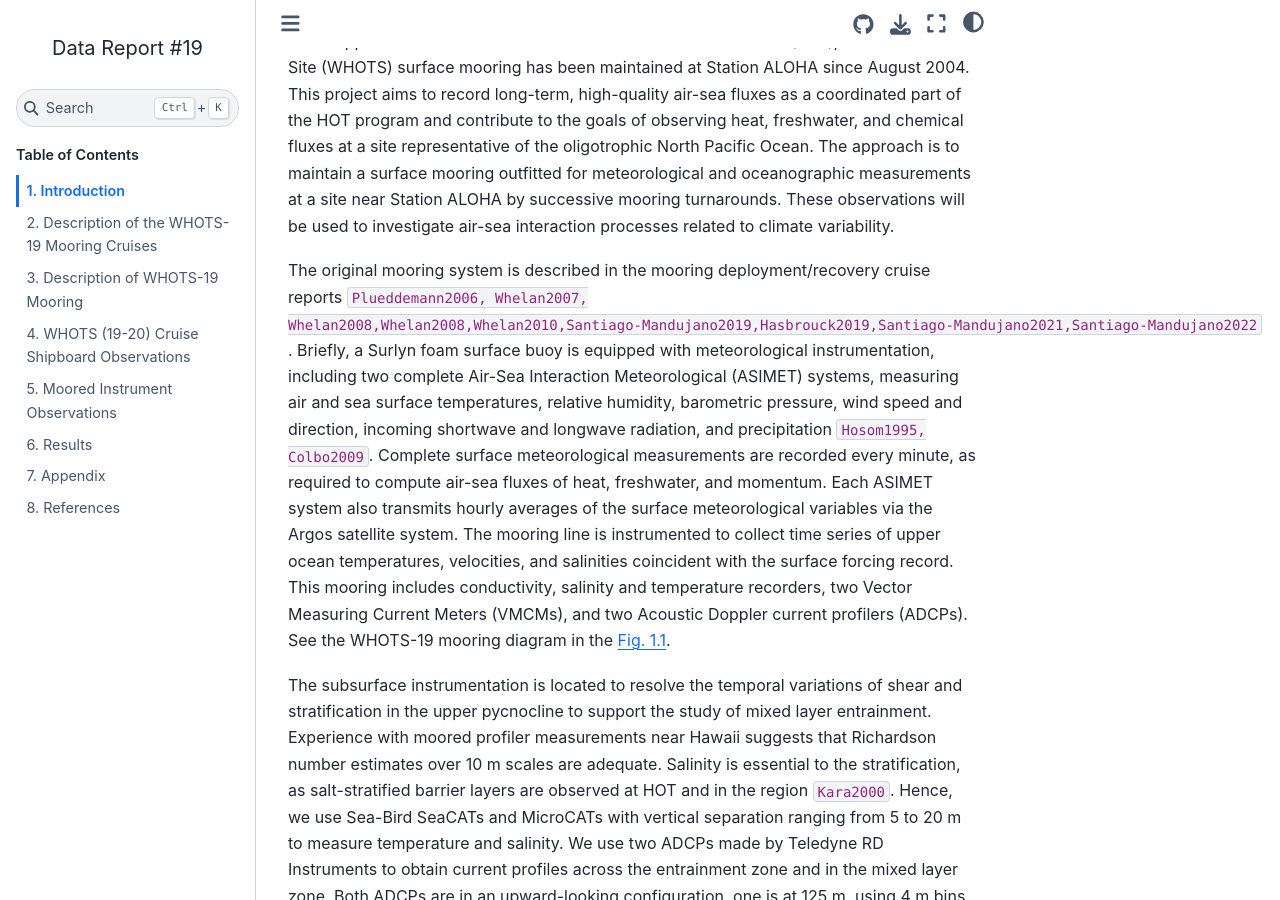
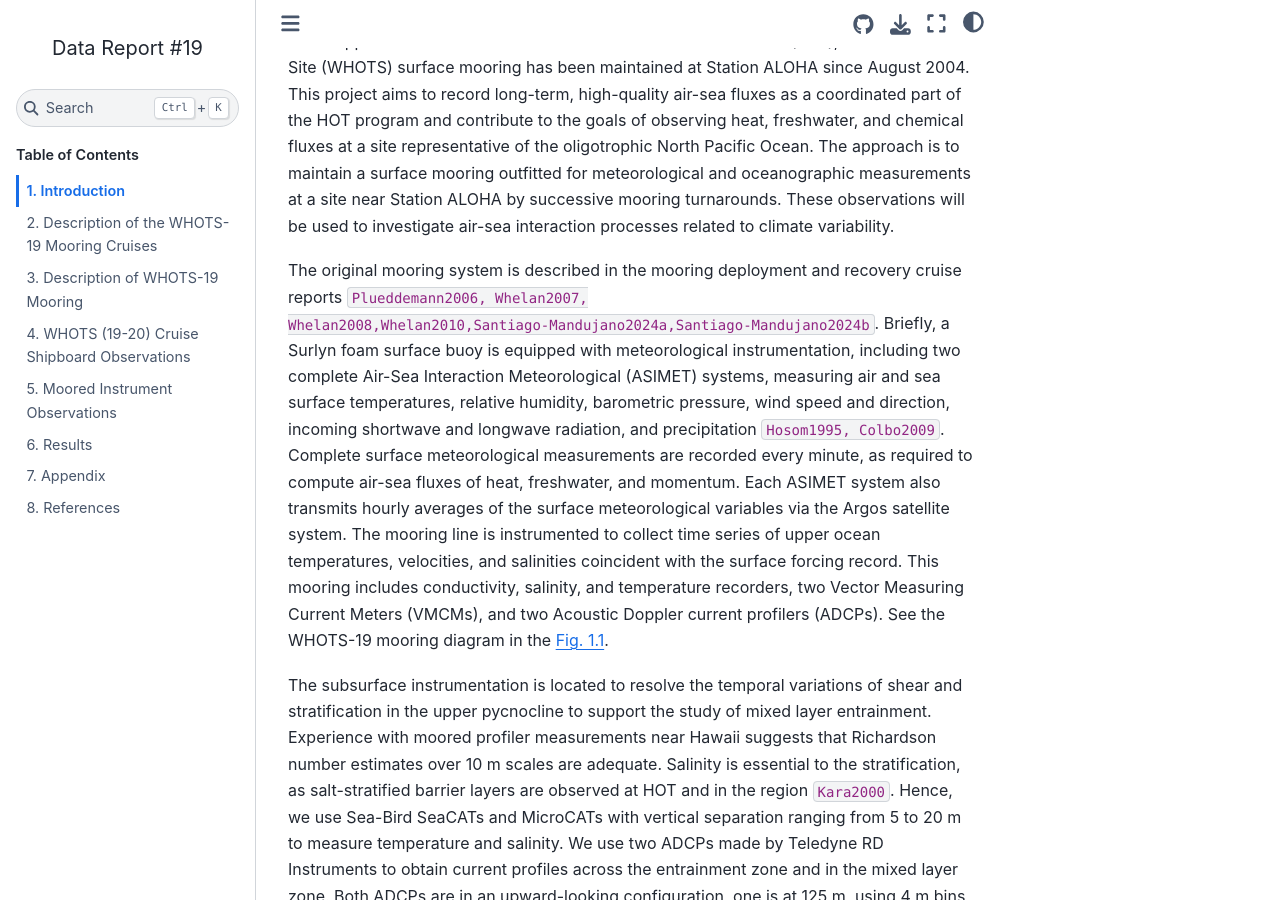
Before and after one commit to fcarvalhopacheco/whots19-data-report, a Sphinx documentation site: the page built from docs/source/1_section.md, in a window 1280 px wide and 900 px high, scrolled down 310 px. Built offline with Sphinx 7.4.7 and the Sphinx Book theme 1.1.4, drawn with Linux system fonts in a browser that asks for light colours; cross-references to code outside the pages are shown as plain code; some of the changed lines change nothing that is shown; some of the changed text lies outside the part shown.

Commit message:
updated section 1 and refs.bib

````diff
--- a/docs/source/1_section.md
+++ b/docs/source/1_section.md
@@ -24,8 +24,8 @@ Station ALOHA by successive mooring turnarounds. These observations will be
 used to investigate air-sea interaction processes related to climate
 variability.
 
-The original mooring system is described in the mooring deployment/recovery
-cruise reports {cite}`Plueddemann2006, Whelan2007, Whelan2008,Whelan2008,Whelan2010,Santiago-Mandujano2019,Hasbrouck2019,Santiago-Mandujano2021,Santiago-Mandujano2022`.
+The original mooring system is described in the mooring deployment and recovery
+cruise reports {cite}`Plueddemann2006, Whelan2007, Whelan2008,Whelan2010,Santiago-Mandujano2024a,Santiago-Mandujano2024b`.
 Briefly, a Surlyn foam surface buoy is equipped with meteorological
 instrumentation, including two complete Air-Sea Interaction Meteorological
 (ASIMET) systems, measuring air and sea surface temperatures, relative humidity,
@@ -36,7 +36,7 @@ air-sea fluxes of heat, freshwater, and momentum. Each ASIMET system also
 transmits hourly averages of the surface meteorological variables via the Argos
 satellite system. The mooring line is instrumented to collect time series of
 upper ocean temperatures, velocities, and salinities coincident with the
-surface forcing record. This mooring includes conductivity, salinity and
+surface forcing record. This mooring includes conductivity, salinity, and
 temperature recorders, two Vector Measuring Current Meters (VMCMs), and two
 Acoustic Doppler current profilers (ADCPs). See the WHOTS-19 mooring diagram in
 the {numref}`diagram`.
@@ -67,18 +67,17 @@ deployment (June 2012) to measure near-bottom temperature and salinity.
 WHOTS-19 mooring design
 ```
 
-The WHOTS-19 mooring was deployed on
-June 17, 2023
+The WHOTS-19 mooring was deployed on June 17, 2023
 ([WHOTS-19 cruise](http://www.soest.hawaii.edu/whots/wh19_dep.html))
 and was recovered on June 06, 2024
 ([WHOTS-20 cruise](http://www.soest.hawaii.edu/whots/wh20_dep.html)).
 The cruises were aboard the R/V Oscar Elton Settle. The WHOTS-20 mooring was
 deployed on June 02, 2024, during the
-[WHOTS-20 cruise](http://www.soest.hawaii.edu/whots/wh20_dep.html) and was
-recovered on tember Se, 2025.
+[WHOTS-20 cruise](http://www.soest.hawaii.edu/whots/wh20_dep.html)
+and is scheduled for recovery in August 2025.
 
 This report documents and describes the oceanographic observations made on the
-WHOTS-19 mooring for nearly one year and ten months and from shipboard
+WHOTS-19 mooring for nearly one year and from shipboard
 measurements during the two cruises when the mooring was deployed and
 recovered. Sections
 {ref}`II</2_section.md#description-of-the-WHOTS-19-mooring-cruises>` and
--- a/docs/source/latex_templates/refs.bib
+++ b/docs/source/latex_templates/refs.bib
@@ -32,8 +32,18 @@
    year = {1999},
 }
 
-@techreport{Fukieki2021,
-   author = {Lance Fukieki and Fernando Santiago-Mandujano and Fernando Carvalho Pacheco and Daniel Fitzgerald and Daniel Fitzgerald and Angelicque White},
+@techreport{Fujieki2024,
+   author = {Lance Fujieki and Fernando Santiago-Mandujano and Fernando Carvalho Pacheco and James Potemra and Angelicque White},
+   city = {Honolulu, Hawaii 96822},
+   institution = {School of Ocean and Earth Science and Technology Publication #11724},
+   pages = {1-375},
+   title = {Hawaii Ocean Time-series Data Report 34: 2022},
+   url = {https://hahana.soest.hawaii.edu/hot/reports/rep_y34.pdf},
+   year = {2024},
+}
+
+@techreport{Fujieki2021,
+   author = {Lance Fujieki and Fernando Santiago-Mandujano and Fernando Carvalho Pacheco and Daniel Fitzgerald and James Potemra and Angelicque White},
    city = {Honolulu, Hawaii 96822},
    institution = {School of Ocean and Earth Science and Technology Publication #11424},
    pages = {1-426},
@@ -42,8 +52,8 @@
    year = {2021},
 }
 
-@techreport{Fukieki2020,
-   author = {Lance Fukieki and Fernando Santiago-Mandujano and Fernando Carvalho Pacheco and Ksenia Trifonova and Daniel Fitzgerald and James Potemra and Angelicque White},
+@techreport{Fujieki2020,
+   author = {Lance Fujieki and Fernando Santiago-Mandujano and Fernando Carvalho Pacheco and Ksenia Trifonova and Daniel Fitzgerald and James Potemra and Angelicque White},
    institution = {SOEST Publication #10813},
    keywords = {SOEST Publication #10813},
    title = {Hawaii Ocean Time-series Data Report 30: 2018},
@@ -52,22 +62,12 @@
 }
 
 @techreport{Fujieki2019,
-   author = {Lance Fukieki and Fernando Santiago-Mandujano and Ksenia Trifonova and Roger Lukas and David Karl},
+   author = {Lance Fujieki and Fernando Santiago-Mandujano and Ksenia Trifonova and Roger Lukas and David Karl},
    institution = {School of Ocean and Earth Science and Technology, University of Hawaii, SOEST Publication #10803},
    pages = {436},
    title = {Hawaii Ocean Time-series Data Report 29: 2017},
    url = {https://hahana.soest.hawaii.edu/hot/reports/rep_y29.pdf},
    year = {2019},
-}
-
-@techreport{Hasbrouck2019,
-   author = {Emerson Hasbrouck and Robert Weller and Fernando Santiago-Mandujano and Byron Blomquist and Kelsey Maloney and Jefrey Snyder and Abby Clabaugh and Samantha Adams and Kellen Rosburg and Andrew King and Svetlana Natarov and Noah Howins and Garrett Hebert and Roger Lukas},
-   doi = {10.1575/1912/25262},
-   month = {1},
-   pages = {112},
-   title = {WHOI Hawaii Ocean Timeseries Station (WHOTS) : WHOTS-14 2017 mooring turnaround cruise report},
-   year = {2019},
-   institution={Woods Hole Oceanographic Institution}
 }
 
 @article{Hosom1995,
@@ -160,28 +160,30 @@
    year = {2007},
 }
 
-@techreport{Santiago-Mandujano2019,
-   author = {Fernando Santiago-Mandujano and Jefrey Snyder and Svetlana Natarov and Kelsey Maloney and Noah Howins and Garrett Hebert and Roger Lukas},
-   institution = {School of Ocean and Earth Science and Technology; University of Hawaii},
-   title = {UH Contributions to WHOTS-15 Cruise Report},
-   url = {http://www.soest.hawaii.edu/whots/proc_reports/WHOTS-15_CruiseRpt.pdf},
-   year = {2019},
+@techreport{Santiago-Mandujano2022,
+   author = {Fernando Santiago-Mandujano and Fernando Carvalho Pacheco and Dan Fitzgerald and Kelsey Maloney and Tully Rohrer and James Harris III and Noah Howins and James Potemra},
+   institution = {School of Ocean and Earth Science and Technology, University of Hawaii},
+   title = {UH Contributions to WHOTS-18 Cruise Report},
+   url = {https://www.soest.hawaii.edu/whots/proc_reports/WHOTS18_Cruise_Report.pdf},
+   year = {2022},
 }
 
-@techreport{Santiago-Mandujano2021,
-   author = {Fernando Santiago-Mandujano and Dan Fitzgerald and Kelsey Maloney and Tully Rohrer and Noah Howins and Ryan Tabata and James Potemra},
+@techreport{Santiago-Mandujano2024a,
+   author = {Fernando Santiago-Mandujano and Fernando Carvalho Pacheco and Dan Fitzgerald and Kelsey Maloney and Tully Rohrer and Adksion, Camile and James Potemra},
    institution = {School of Ocean and Earth Science and Technology, University of Hawaii},
-   title = {UH Contributions to WHOTS-16 Cruise Report},
-   url = {https://www.soest.hawaii.edu/whots/proc_reports/UH_Contributions_to_WHOTS16_Cruise_Report.pdf},
-   year = {2021},
+   title = {UH Contributions to WHOTS-19 Cruise Report},
+   url = {https://www.soest.hawaii.edu/whots/proc_reports/WHOTS19_Cruise_Report.pdf},
+   year = {2024},
+   month = {April},
 }
 
-@techreport{Santiago-Mandujano2022,
-   author = {Fernando Santiago-Mandujano and Dan Fitzgerald and Kelsey Maloney and Tully Rohrer and Noah Howins and Ryan Tabata and James Potemra},
+@techreport{Santiago-Mandujano2024b,
+   author = {Fernando Santiago-Mandujano and Dan Fitzgerald and Kelsey Maloney and Tully Rohrer and Merriitt Shepherd and Prajna Jandial and James Potemra},
    institution = {School of Ocean and Earth Science and Technology, University of Hawaii},
-   title = {UH Contributions to WHOTS-17 Cruise Report},
-   url = {http://www.soest.hawaii.edu/whots/proc_reports/UH%20Contributions%20to%20WHOTS17_Cruise_Report.pdf},
-   year = {2022},
+   title = {UH Contributions to WHOTS-20 Cruise Report},
+   url = {https://www.soest.hawaii.edu/whots/proc_reports/WHOTS20_Cruise_Report.pdf},
+   year = {2024},
+   month = {July},
 }
 
 @techreport{Tupas1996,
@@ -248,14 +250,6 @@
    year = {2010},
 }
 
-@techreport{Santiago-Mandujano2019b,
-   author = {Fernando Santiago-Mandujano and Fernando Carvalho Pacheco and Kellen Rosburg and Andrew King and Ksenia Trifonova and Albert Plueddemann and Robert Weller and Roger Lukas and Jefrey Snyder and Nan Galbraith},
-   institution = {School of Ocean and Earth Science and Technology, University of Hawaii},
-   title = {Hydrographic Observations At the Woods Hole Oceanographic Institution Hawaii Ocean Time-series Site: 2017-2018 Data Report #14},
-   url = {http://www.soest.hawaii.edu/whots/WHOTS-14_datareport.pdf},
-   doi = {10.13140/RG.2.2.20697.47209},
-   year = {2019},
-}
 @techreport{Santiago-Mandujano2016,
    author = {Fernando Santiago-Mandujano and Daniel Mccoy and R Walter Deppe and Albert Plueddemann and Robert Weller and Roger Lukas and Jefrey Snyder and Sean Whelan and Nan Galbraith},
    issue = {9821},
````
